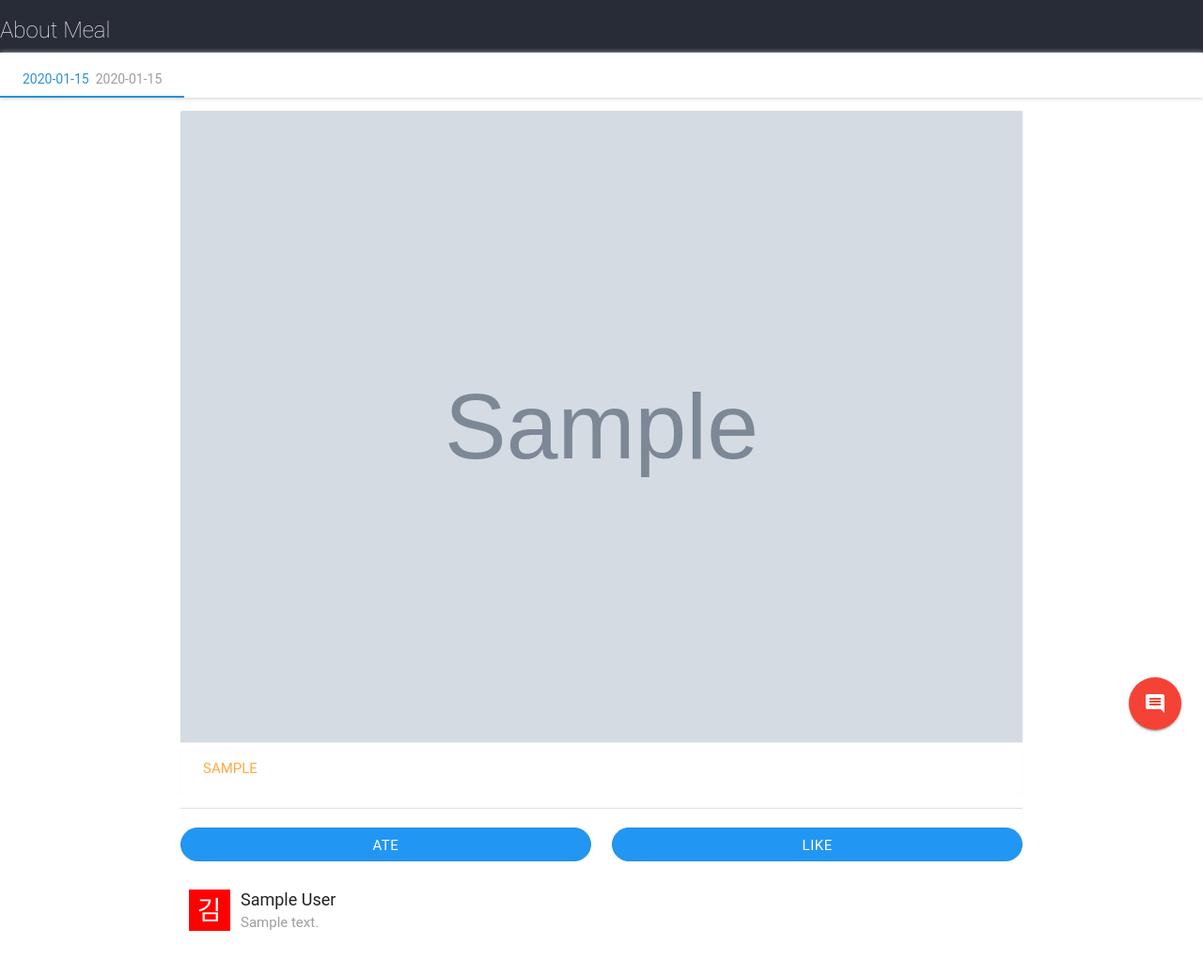
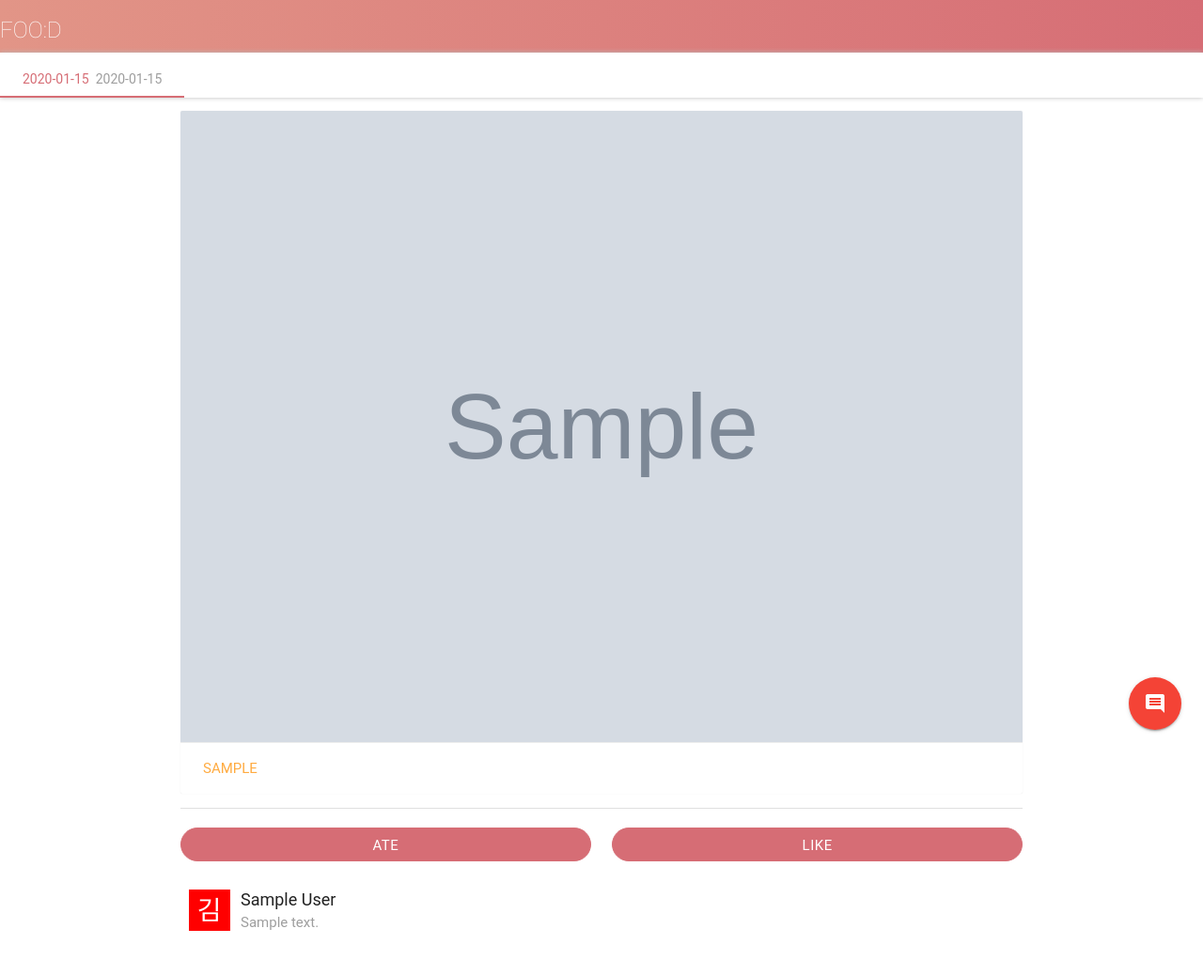
Before and after one commit to tigerlcw/MidasITProject, a Django app: page /meal_detail/1/ in a window 1280 px wide. Shown: the whole page at 94% size. Run offline with Django 3.2, Linux system fonts and the light colour scheme; a user stored in the database is signed in; tables that the repository leaves empty hold one stand-in row (values such as "Sample post"); grey boxes marked "Sample" are stand-in pictures; some libraries are stand-ins or nearby versions; some web fonts are replaced.

Commit message:
Redesign front

```diff
--- a/static/css/base.css
+++ b/static/css/base.css
@@ -2,7 +2,10 @@ body{
   background-color: #d9e1e8
 }
 nav {
-  background-color: #282c37;
+  background: #D66D75;  /* fallback for old browsers */
+background: -webkit-linear-gradient(to right, #E29587, #D66D75);  /* Chrome 10-25, Safari 5.1-6 */
+background: linear-gradient(to right, #E29587, #D66D75); /* W3C, IE 10+/ Edge, Firefox 16+, Chrome 26+, Opera 12+, Safari 7+ */
+
   position: fixed;
   z-index: 2;
 }
@@ -41,7 +44,7 @@ nav {
     position: absolute;
     bottom: 0;
     height: 2px;
-    background-color: #2b90d9;
+    background-color: #D66D75;
     will-change: left, right;
 }
 .tabs .tab a:hover, .tabs .tab a {
@@ -50,7 +53,7 @@ nav {
 }
 .tabs .tab a:hover, .tabs .tab a.active {
     background-color: transparent;
-    color: #2b90d9;
+    color: #D66D75;
 }
 .sub-tab{
   position: fixed !important;
@@ -83,13 +86,16 @@ nav {
    text-align: center;
 }
 .card-routine-title{
-  color: #2b90d9;
+  color: #D66D75;
   font-size: 24px;
   font-weight: 800;
 }
 .timer-icon{
-  color: #2b90d9;
+  color: #D66D75;
 }
 .timer{
 font-size: 16px !important;
 }
+.btn:hover, .btn-large:hover {
+    background-color: #D66D75 !important;
+}
--- a/static/css/exercise_timer.css
+++ b/static/css/exercise_timer.css
@@ -47,7 +47,7 @@
   width: 100%;
   box-shadow: 0px 0px 5px #bbb;
   z-index: 3;
-  background-color:#2b90d9;
+  background-color:#D66D75;
   color: #fff;
   height: 54px;
   font-size: 28px;
--- a/static/css/routine_detail.css
+++ b/static/css/meal_detail.css
@@ -4,16 +4,16 @@
 .save-btn{
 	background-color: #fff;
 	border-radius: 36px;
-	border: solid 1px #2b90d9;
+	border: solid 1px #D66D75;
 	box-shadow: none;
-	color: #2b90d9;
+	color: #D66D75;
 }
 .like-btn{
 	background-color: #fff;
 	border-radius: 36px;
-	border: solid 1px #2b90d9;
+	border: solid 1px #D66D75;
 	box-shadow: none;
-	color: #2b90d9;
+	color: #D66D75;
 }
 .time{
 	font-size: 40px;
@@ -39,7 +39,7 @@
 	width: 100%;
 	box-shadow: 0px 0px 5px #bbb;
 	z-index: 3;
-	background-color:#2b90d9;
+	background-color:#D66D75;
 	color: #fff;
 	height: 54px;
 	font-size: 28px;
@@ -52,5 +52,5 @@
 }
 .write-btn{
 	width: 100%;
-	background-color: red !important;
+	background-color: #D66D75 !important;
 }
--- a/templates/main/base.html
+++ b/templates/main/base.html
@@ -23,11 +23,8 @@
 
 	<nav>
 		<div class="nav-wrapper">
-			<a href="#" class="brand-logo">FoodMeal</a>
+			<a href="/" class="brand-logo">FOO:D</a>
 			<ul id="nav-mobile" class="right hide-on-med-and-down">
-				<li><a href="sass.html">Sass</a></li>
-				<li><a href="badges.html">Components</a></li>
-				<li><a href="collapsible.html">JavaScript</a></li>
 			</ul>
 		</div>
 	</nav>
--- a/templates/main/login.html
+++ b/templates/main/login.html
@@ -20,7 +20,7 @@
 <body>
 	<div class="row">
 		<div class="col s6 offset-s3">
-			<img src="{% static 'img/ohmyroutine.png' %}" width="100%;" class="logo">
+			<img src="{% static 'img/foodmeal2.png' %}" width="100%;" class="logo">
 		</div>
 	</div>
 
--- a/templates/main/people.html
+++ b/templates/main/people.html
@@ -7,9 +7,8 @@
 <div class="bottom-tab">
 	<ul class="tabs">
 		<li class="tab col s3"><a  href="/" id="feed"><i class="material-icons">dashboard</i></a></li>
-		<li class="tab col s3"><a href= "/people" class="active"><i class="material-icons">group</i></a></li>
+		<li class="tab col s3"><a href= "/people" class="active"><i class="material-icons">search</i></a></li>
 		<li class="tab col s3"><a href="/routine"  id="routine"><i class="material-icons">directions_run</i></a></li>
-		<li class="tab col s3"><a href="/mypage"  id="mypage"><i class="material-icons">timelapse</i></a></li>
 	</ul>
 </div>
 <div class="sub-tab">
--- a/templates/main/routine_detail.html
+++ b/templates/main/routine_detail.html
@@ -7,25 +7,32 @@
 	<!--Import materialize.css-->
 	<!-- Compiled and minified CSS -->
 	<link rel="stylesheet" href="https://cdnjs.cloudflare.com/ajax/libs/materialize/0.98.0/css/materialize.min.css">
+
 	<!-- Compiled and minified JavaScript -->
 
 	<!--Let browser know website is optimized for mobile-->
-	<meta name="theme-color" content="#111">
+	<meta name="theme-color" content="#">
 	<meta name="viewport" content="width=device-width, initial-scale=1.0"/>
 	<link rel ="stylesheet" href="{% static 'css/base.css' %}" />
-	<link rel="stylesheet" type="text/css" href="{% static 'css/login.css' %}">
-	<link rel="stylesheet" type="text/css" href="{% static 'css/routine_detail.css' %}">
+
+	<link rel ="stylesheet" href="{% static 'css/meal_detail.css' %}" />
+	{% block style %}
+	{% endblock %}
 
 </head>
-<body class="white">
+
+<body style="background-color:#fff">
+
 	<nav>
 		<div class="nav-wrapper">
-			<a href="#" class="brand-logo"> About Meal</a>
+			<a href="/" class="brand-logo">FOO:D</a>
+			<ul id="nav-mobile" class="right hide-on-med-and-down">
+			</ul>
 		</div>
 	</nav>
 	<div class="sub-tab">
 		<ul class="tabs">
-			<li class="tab col s6"><a  href="#all" class="active">{{meal.date}}&nbsp&nbsp<span class="grey-text">{{meal.time}}</span></a></li>
+			<li class="tab col s6"><a  href="#all" class="active" style="">{{meal.date}}&nbsp&nbsp<span class="grey-text">{{meal.time}}</span></a></li>
 		</ul>
 	</div>
 	<div class="fixed-action-btn">
@@ -60,6 +67,7 @@
 						</div>
 					</div>
 				</div>
+			</div>
 
 			<div class="divider"></div>
 			<div class="row buttons">
@@ -68,8 +76,8 @@
 					<a href="/meal_check/{{ meal.pk }}" class="btn col s12 save-btn
 					">ATE</a>
 					{% else %}
-							<a href="/meal_check_not/{{ meal.pk }}" class="btn col s12 save-btn blue white-text
-							">ATE</a>
+					<a href="/meal_check_not/{{ meal.pk }}" class="btn col s12 save-btn white-text
+					" style="background-color:#D66D75;">ATE</a>
 					{% endif %}
 
 				</div>
@@ -78,8 +86,8 @@
 					<a href="/meal_like/{{ meal.pk }}" class="btn col s12 save-btn
 					">LIKE</a>
 					{% else %}
-							<a href="/meal_like_not/{{ meal.pk }}" class="btn col s12 save-btn blue white-text
-							">LIKE</a>
+					<a href="/meal_like_not/{{ meal.pk }}" class="btn col s12 save-btn  white-text
+					" style="background-color:#D66D75;">LIKE</a>
 					{% endif %}
 				</div>
 			</div>
```
Also changed, not shown: static/css/login.css (+31 -2 lines), static/css/people.css (+10 -7 lines), templates/main/myroutine.html (+5 -6 lines), static/img/foodmeal.png (added), static/img/foodmeal2.png (added), static/img/ohmyroutine.png (deleted). Lines whose indentation alone changed are shown as unchanged.
